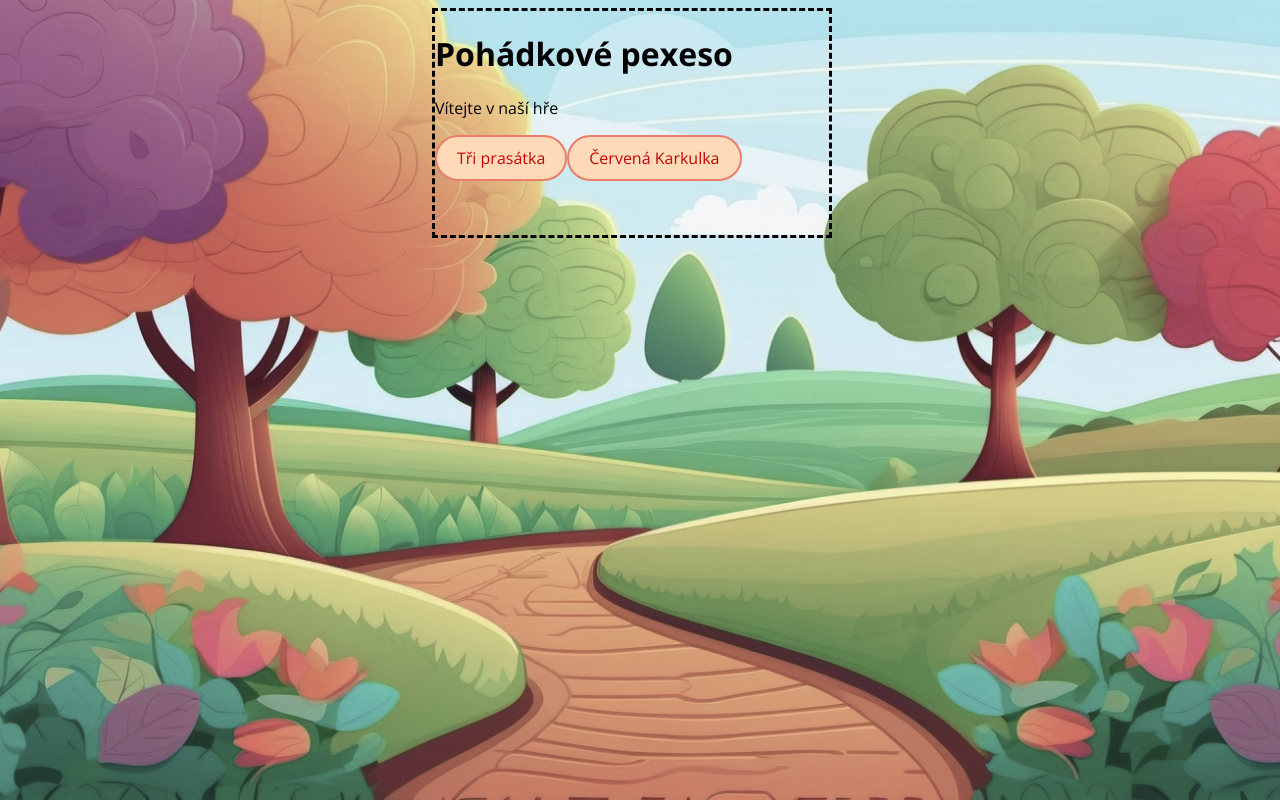
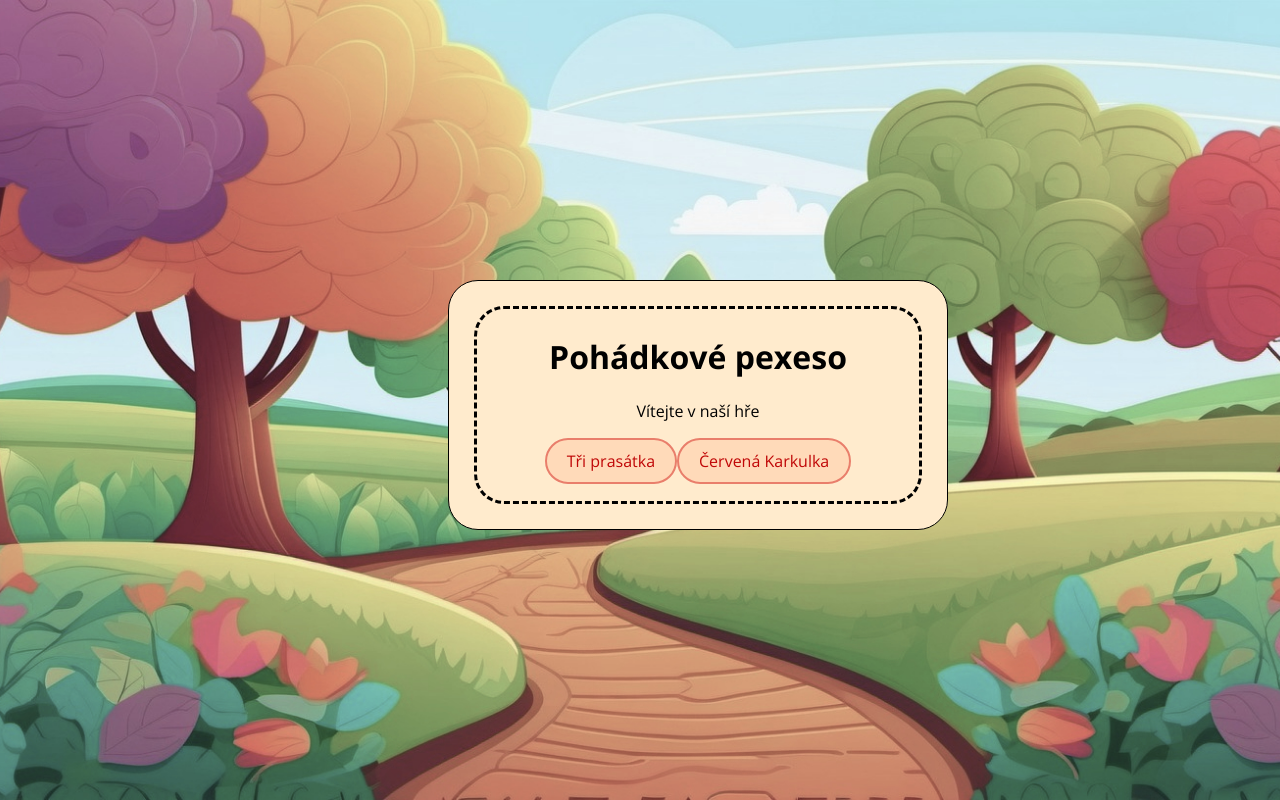
Before and after one commit to stitaks/zaverecnyProjektCzechitas, a React (Vite) app: page / in a window 1280 px wide. Built offline with nearby package versions, Linux system fonts and the light colour scheme.

Commit message:
dodelanej stil kontejnera

```diff
--- a/src/Components/Welcome/index.jsx
+++ b/src/Components/Welcome/index.jsx
@@ -4,7 +4,8 @@ import './style.css';
 
 export const Welcome = () => {
   return (
-    <div className="welcomeWindows">
+    <div className="welcomeWindowWrapper">
+      <div className="welcomeWindow">
         <h1>Pohádkové pexeso</h1>
         <p>Vítejte v naší hře </p>
         {Object.keys(fairytails).map((nameTails) => (
@@ -15,5 +16,6 @@ export const Welcome = () => {
           />
         ))}
       </div>
+    </div>
   );
 };
--- a/src/Components/Welcome/style.css
+++ b/src/Components/Welcome/style.css
@@ -1,6 +1,8 @@
-.wraperWelcomeWindows {
+.welcomeWindowWrapper {
+    display: flex;
+    justify-content: center;
+    align-items: center;
     border: 1px solid black;
-
     width: 500px;
     height: 250px;
     position: absolute;
@@ -11,10 +13,10 @@
     background-color: blanchedalmond;
 }
 
-.welcomeWindows {
-
-    background-color: none;
+.welcomeWindow {
     border: 3px dashed black;
-    width: 400px;
-    height: 230px;
+    padding: 5px;
+    width: 90%;
+    height: 80%;
+    border-radius: 30px;
 }
```
Lines whose indentation alone changed are shown as unchanged.
